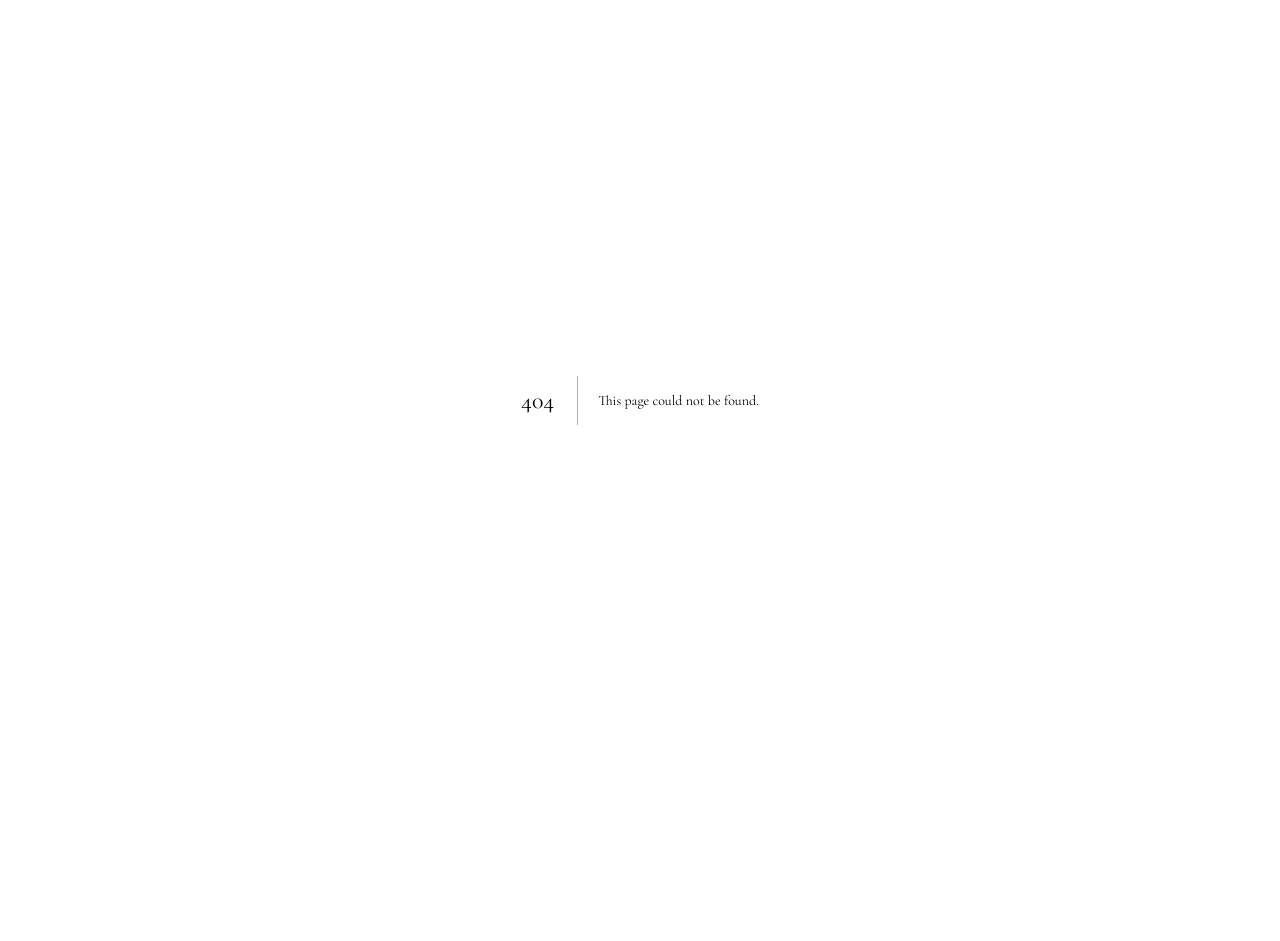
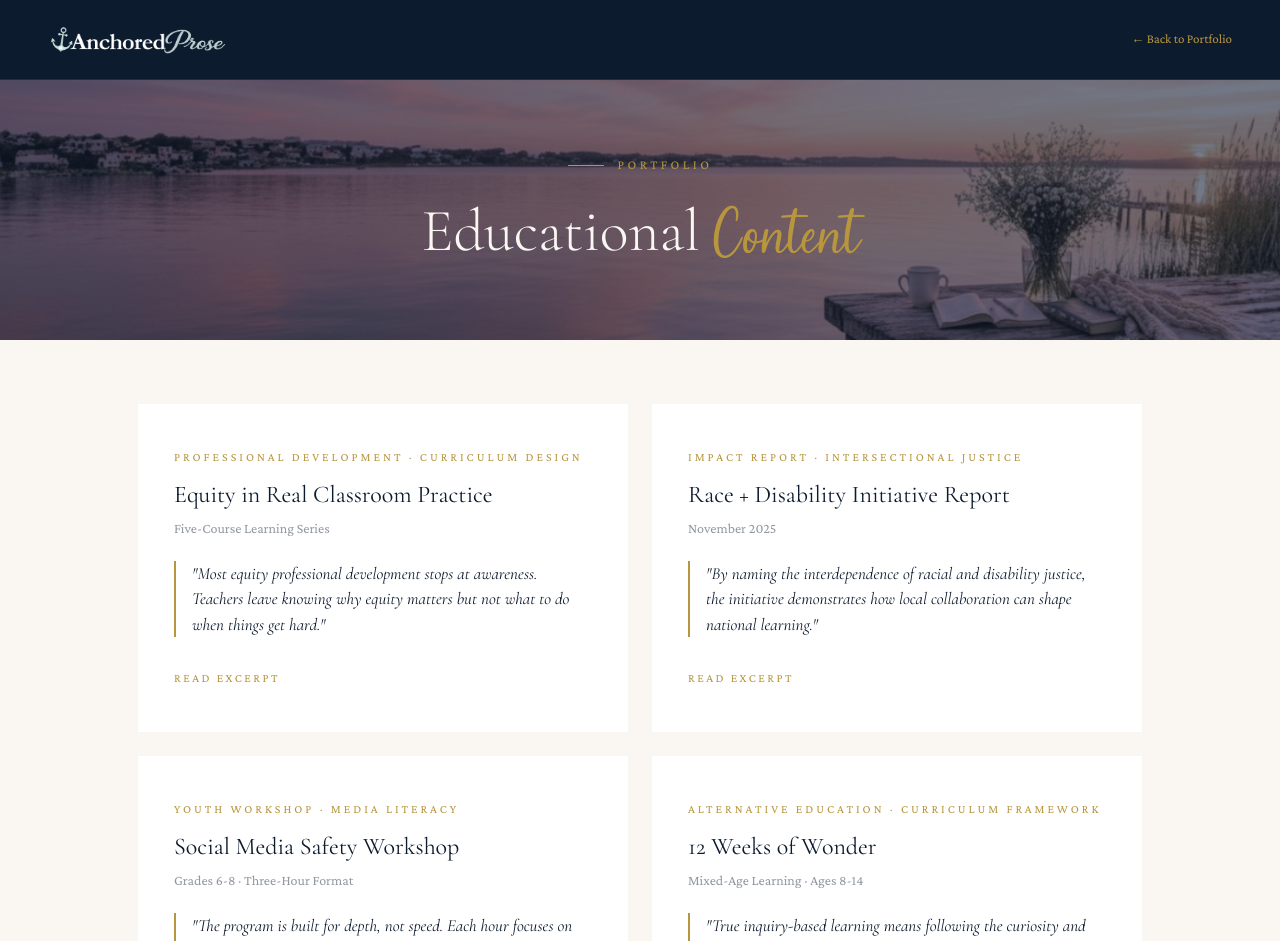
Before and after one commit to jmelnickmacdonald/anchoredprose, a Next.js app: page /portfolio/educational-content in a window 1280 px wide. Before the commit this address had no page. Shown: the top 941 px of the page. Before the commit the page ends 800 px from the top, so only its background shows below. Built offline with nearby package versions, Linux system fonts and the light colour scheme.

Commit message:
Create page.js

```diff
--- /dev/null
+++ b/src/app/portfolio/educational-content/page.js
@@ -0,0 +1,73 @@
+'use client'
+import { useState } from 'react'
+import Image from 'next/image'
+
+const PIECES = [
+  {
+    type: 'Professional Development · Curriculum Design',
+    title: 'Equity in Real Classroom Practice',
+    meta: 'Five-Course Learning Series',
+    pull: '"Most equity professional development stops at awareness. Teachers leave knowing why equity matters but not what to do when things get hard."',
+    excerpt: "A five-course professional learning series designed to move educators from equity awareness to equity action. Each course targets a specific hard moment where teachers get stuck — reading participation patterns, teaching controversial issues, interrupting microaggressions, navigating racial conversations, and sustaining the work long-term.\n\nThe approach is framework-driven, script-supported, and practice-based. Not theory. Not principles to remember. Mental models for quick categorization, actual language for difficult moments, and rehearsal that builds muscle memory.",
+  },
+  {
+    type: 'Impact Report · Intersectional Justice',
+    title: 'Race + Disability Initiative Report',
+    meta: 'November 2025',
+    pull: '"By naming the interdependence of racial and disability justice, the initiative demonstrates how local collaboration can shape national learning."',
+    excerpt: "A comprehensive report documenting eighteen months of collaborative work advancing racial equity and disability justice in Western Pennsylvania. Written for the FISA Foundation, The Pittsburgh Foundation, and The Heinz Endowments, this report captures the evolution of a regional network committed to inclusive systems change.\n\nAcross four convenings and ongoing partnerships, more than fifty organizations moved from compliance toward transformation — reframing accessibility as a shared value, diversifying leadership, and aligning funding structures with inclusion.",
+  },
+  {
+    type: 'Youth Workshop · Media Literacy',
+    title: 'Social Media Safety Workshop',
+    meta: 'Grades 6-8 · Three-Hour Format',
+    pull: '"The program is built for depth, not speed. Each hour focuses on one core concept with time built in for real discussion."',
+    excerpt: "A three-hour workshop for grades 6-8 that moves students through a clear learning arc: Learn, Experience, Teach. By the end, students aren't just safer online — they're equipped to help others navigate digital spaces.\n\nBuilt for depth, not speed. Each hour focuses on one core concept with time for real discussion and reflection.",
+  },
+  {
+    type: 'Alternative Education · Curriculum Framework',
+    title: '12 Weeks of Wonder',
+    meta: 'Mixed-Age Learning · Ages 8-14',
+    pull: '"True inquiry-based learning means following the curiosity and questions of the children in our care."',
+    excerpt: "A 12-week inquiry-based learning journey designed for mixed-age groups (ages 8-14). This curriculum framework follows children's curiosity through thematic units — from mapping and cartography to bread science, garden ecology, and pirate navigation.\n\nEach unit includes multiple entry points so younger learners engage through hands-on exploration while older learners tackle leadership roles, design experiments, and engage with real-world applications.",
+  },
+]
+
+export default function EducationalContentPage() {
+  const [expanded, setExpanded] = useState(null)
+  return (
+    <div className="subpage">
+      <nav className="subpage-nav">
+        <a href="/" className="logo"><Image src="/logo.png" alt="Anchored Prose" width={200} height={50} style={{ height: 46, width: 'auto' }} /></a>
+        <a href="/#portfolio" className="back-link">← Back to Portfolio</a>
+      </nav>
+      <div className="subpage-banner">
+        <Image src="/banner.jpg" alt="" fill style={{ objectFit: 'cover', objectPosition: 'center 40%' }} />
+        <div className="subpage-banner-overlay" />
+        <div className="subpage-banner-title">
+          <div className="section-label" style={{ color: 'var(--gold)', justifyContent: 'center' }}>Portfolio</div>
+          <h1>Educational <span className="script-accent">Content</span></h1>
+        </div>
+      </div>
+      <div className="subpage-portfolio-grid">
+        {PIECES.map((p, i) => (
+          <div key={i} className="portfolio-card" onClick={() => setExpanded(expanded === i ? null : i)} tabIndex={0} onKeyDown={(e) => e.key === 'Enter' && setExpanded(expanded === i ? null : i)}>
+            <div className="portfolio-type">{p.type}</div>
+            <h3>{p.title}</h3>
+            <p className="portfolio-meta">{p.meta}</p>
+            <p className="portfolio-pull">{p.pull}</p>
+            {expanded === i && (
+              <div className="portfolio-excerpt">
+                {p.excerpt.split('\n\n').map((para, j) => <p key={j}>{para}</p>)}
+              </div>
+            )}
+            <span className="portfolio-link">{expanded === i ? 'Close' : 'Read excerpt'}</span>
+          </div>
+        ))}
+      </div>
+      <div className="subpage-cta-bar">
+        <p>Looking for custom curriculum or training content? <a href="/#contact">Let&apos;s talk.</a></p>
+      </div>
+    </div>
+  )
+}
```
